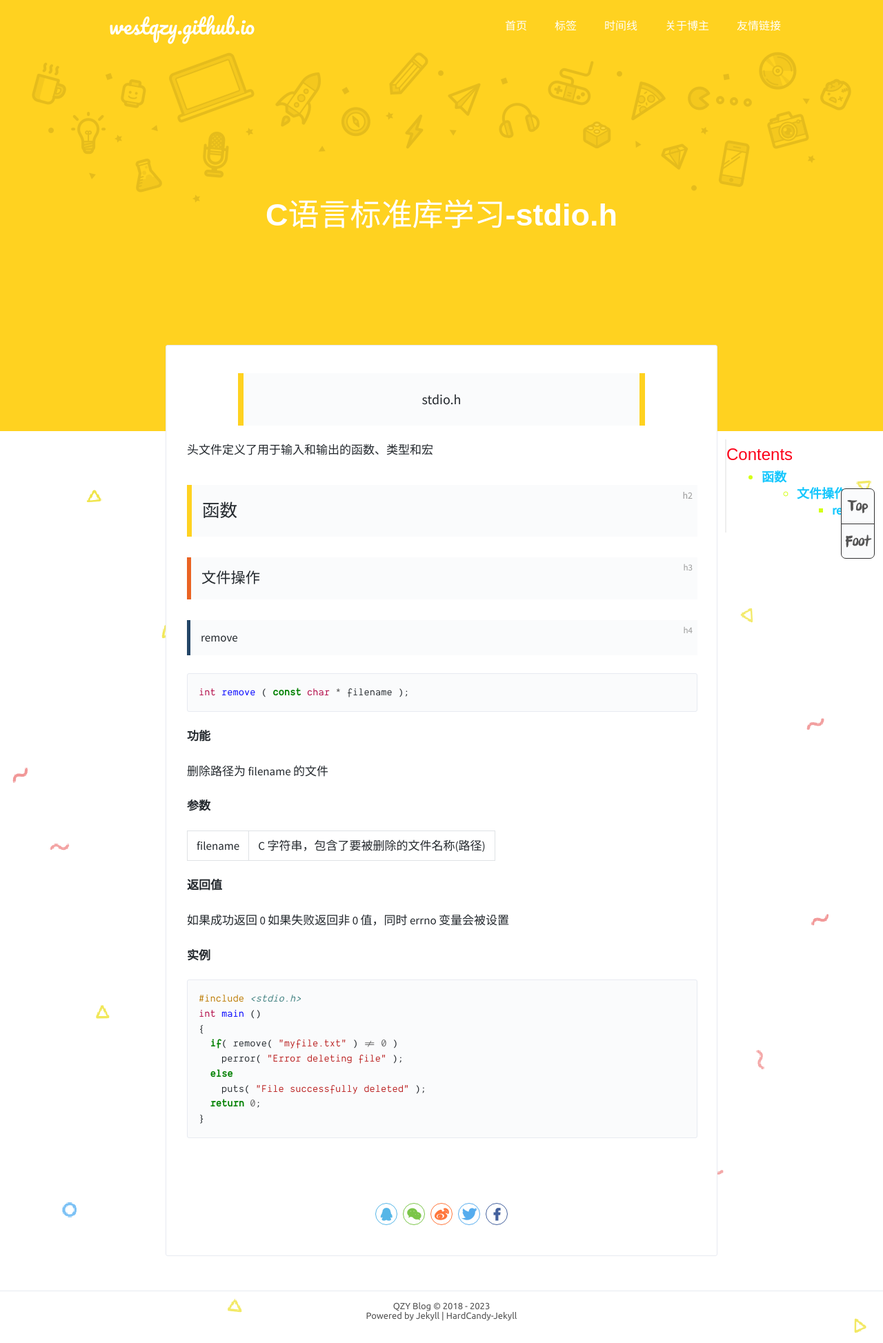
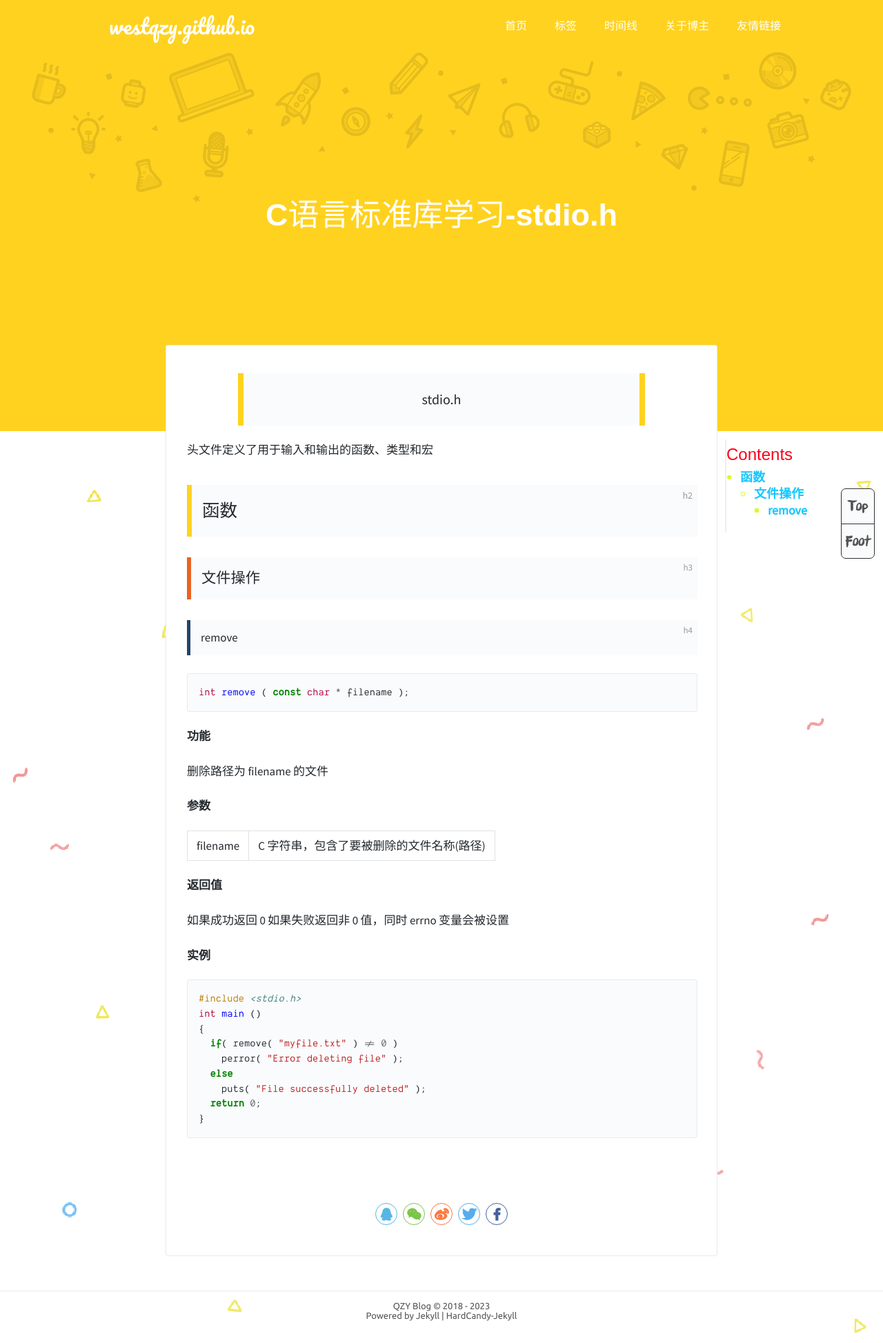
Before and after one commit to westqzy/westqzy.github.io11, a Jekyll site: the page built from _posts/2023-02-04-CL0.md, in a window 1280 px wide. Shown: the whole page at 69% size. Built offline with Jekyll 4.4.1, drawn with Linux system fonts in a browser that asks for light colours.

Commit message:
Update style.css

```diff
--- a/assets/css/style.css
+++ b/assets/css/style.css
@@ -1144,8 +1144,8 @@ a{
 }
 .container .table-of-contents ul {
   list-style: none;
-  padding-left: 1;
-  margin-left: 15px;
+  padding-left: 0;
+  margin-left: 20px;
   list-style-type: revert;
   font-size: 18px;
   line-height: 24px;
```
